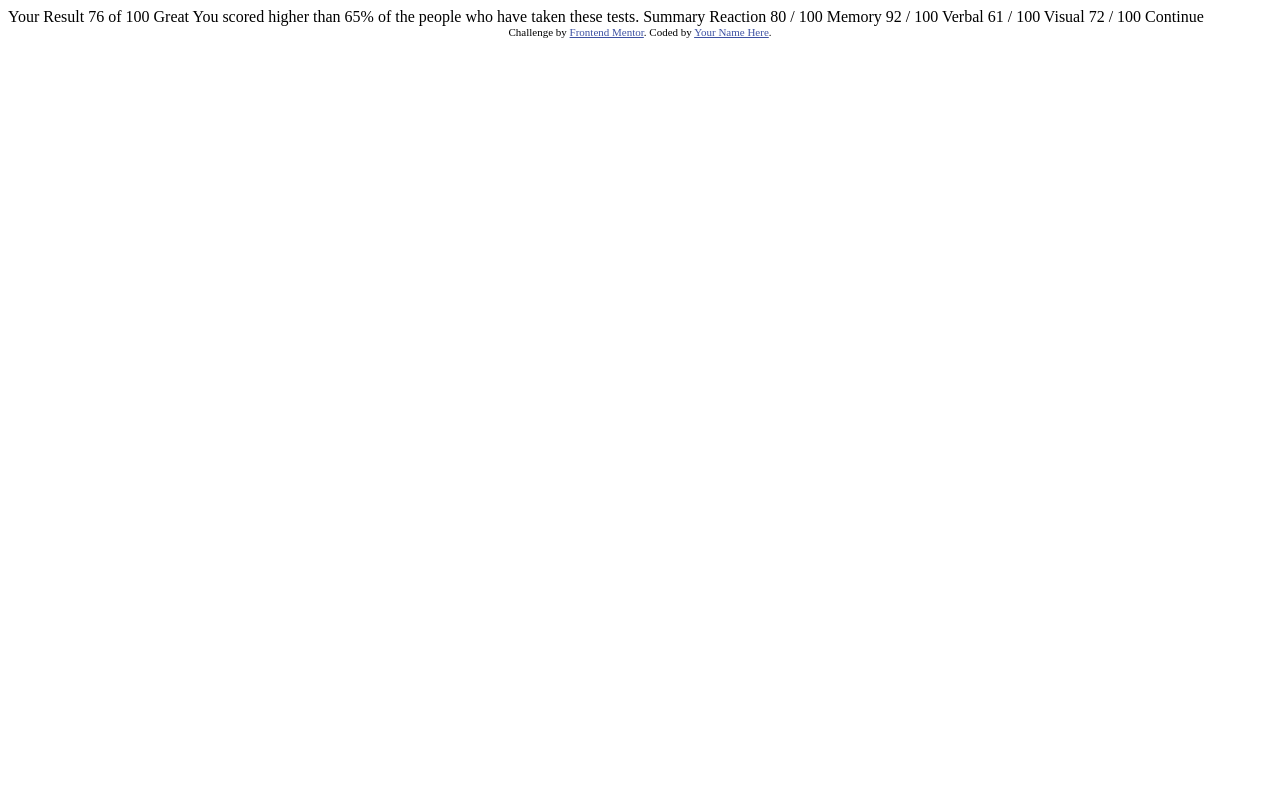
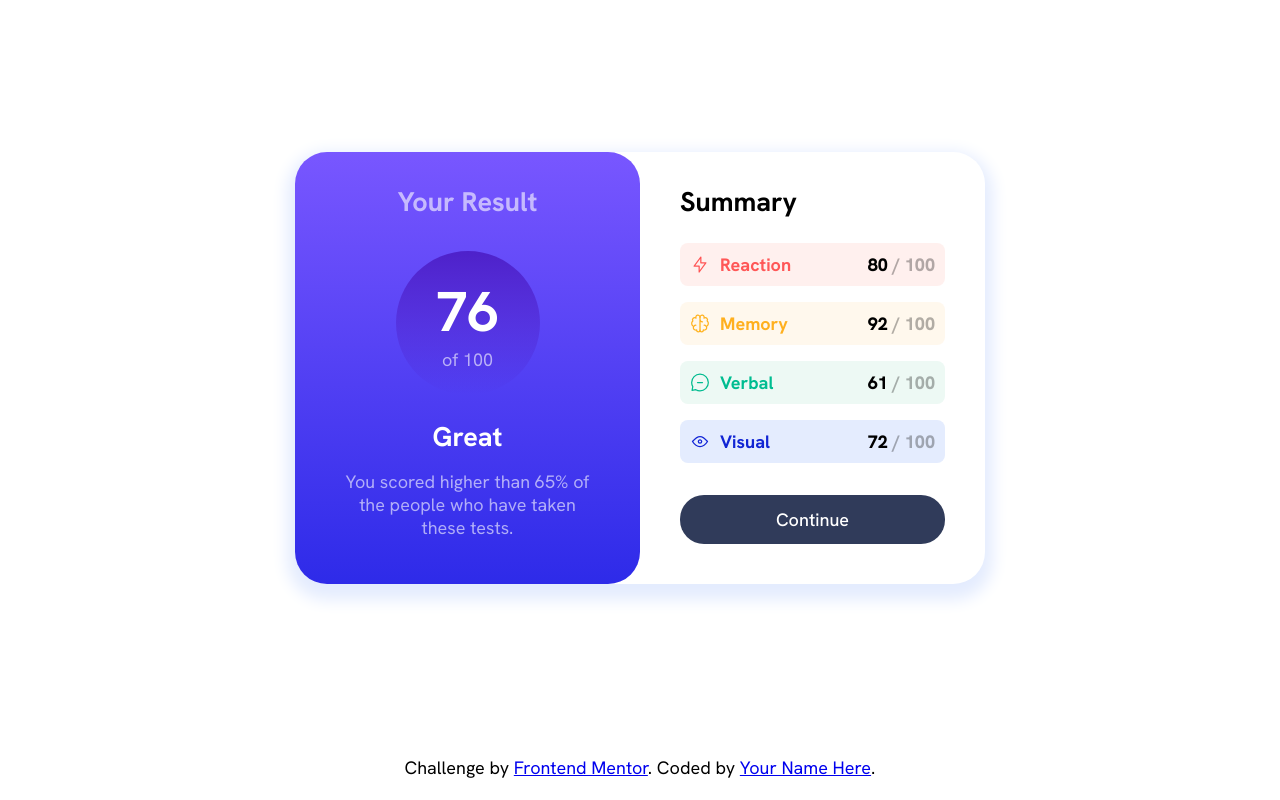
Before and after one commit to MgMyatHtayKhant/results-summary-component, a plain HTML site: page index.html in a window 1280 px wide. Drawn offline with Linux system fonts and the light colour scheme.

Commit message:
Finished

```diff
--- a/index.html
+++ b/index.html
@@ -1,47 +1,53 @@
 <!DOCTYPE html>
 <html lang="en">
-<head>
-  <meta charset="UTF-8">
-  <meta name="viewport" content="width=device-width, initial-scale=1.0"> <!-- displays site properly based on user's device -->
+  <head>
+    <meta charset="UTF-8" />
 
-  <link rel="icon" type="image/png" sizes="32x32" href="./assets/images/favicon-32x32.png">
+    <!-- displays site properly based on user's device -->
+    <meta name="viewport" content="width=device-width, initial-scale=1.0" />
 
-  <title>Frontend Mentor | Results summary component</title>
+    <!-- Favicon -->
+    <link
+      rel="icon"
+      type="image/png"
+      sizes="32x32"
+      href="./assets/images/favicon-32x32.png"
+    />
 
-  <!-- Feel free to remove these styles or customise in your own stylesheet 👍 -->
-  <style>
-    .attribution { font-size: 11px; text-align: center; }
-    .attribution a { color: hsl(228, 45%, 44%); }
-  </style>
-</head>
-<body>
+    <title>Frontend Mentor | Results summary component</title>
 
-  Your Result
-  76
-  of 100
+    <!-- Style -->
+    <link rel="stylesheet" href="style.css" />
 
-  Great
-  You scored higher than 65% of the people who have taken these tests.
-
-  Summary
-
-  Reaction
-  80 / 100
-
-  Memory
-  92 / 100
-
-  Verbal
-  61 / 100
-
-  Visual
-  72 / 100
-
-  Continue
-
-  <div class="attribution">
-    Challenge by <a href="https://www.frontendmentor.io?ref=challenge" target="_blank">Frontend Mentor</a>.
-    Coded by <a href="#">Your Name Here</a>.
-  </div>
-</body>
+    <!-- JS -->
+    <script src="script.js" defer></script>
+  </head>
+  <body>
+    <main>
+      <div class="container">
+        <section class="result">
+          <h1>Your Result</h1>
+          <div class="circle">
+            <span class="result-number"> 76 </span>
+            <span class="result-total">of 100</span>
+          </div>
+          <h2 class="grade">Great</h2>
+          <p class="description">
+            You scored higher than 65% of the people who have taken these tests.
+          </p>
+        </section>
+        <section class="summary">
+          <h1>Summary</h1>
+          <ul class="data-container"></ul>
+          <button class="btn">Continue</button>
+        </section>
+      </div>
+    </main>
+    <footer class="attribution">
+      Challenge by
+      <a href="https://www.frontendmentor.io?ref=challenge" target="_blank"
+        >Frontend Mentor</a
+      >. Coded by <a href="#">Your Name Here</a>.
+    </footer>
+  </body>
 </html>
--- /dev/null
+++ b/script.js
@@ -0,0 +1,22 @@
+
+async function getData() {
+    const response = await fetch("data.json");
+    const data = await response.json();
+
+    const list = document.querySelector(".data-container");
+
+    const items = data.reduce((prev, cur) =>
+    (prev + `
+        <li class="item ${cur.category.toLowerCase()}">
+            <img class="icon" src=${cur.icon} alt="">
+            <span class="category">${cur.category}</span>
+            <div class="score">
+            ${cur.score} <span class="score-total">/ 100</span>
+            </div>
+        </li>`
+    ), "");
+
+    list.innerHTML = items;
+}
+
+getData();
--- /dev/null
+++ b/style.css
@@ -0,0 +1,252 @@
+:root {
+  /* Primary */
+  --LIGHT-RED: hsl(0, 100%, 67%);
+  --ORANGEY-YELLOW: hsl(39, 100%, 56%);
+  --GREEN-TEAL: hsl(166, 100%, 37%);
+  --COBALT-BLUE: hsl(234, 85%, 45%);
+
+  /* Gradients */
+  --LIGHT-SLATE-BLUE: hsl(252, 100%, 67%);
+  --LIGHT-ROYAL-BLUE: hsl(241, 81%, 54%);
+
+  --VIOLET-BLUE: hsla(256, 72%, 46%, 1);
+  --PERSIAN-BLUE: hsla(241, 72%, 46%, 0);
+
+  /* Neutral */
+  --WHITE: hsl(0, 0%, 100%);
+  --PALE-BLUE: hsl(221, 100%, 96%);
+  --LIGHT-LAVENDER: hsl(241, 100%, 89%);
+  --DARK-GRAY-BLUE: hsl(224, 30%, 27%);
+
+  /* Background Color */
+  --BG-REACTION: color-mix(in oklab, var(--LIGHT-RED) 10%, var(--WHITE) 90%);
+  --BG-MEMORY: color-mix(in oklab, var(--ORANGEY-YELLOW) 10%, var(--WHITE) 90%);
+  --BG-VERBAL: color-mix(in oklab, var(--GREEN-TEAL) 10%, var(--WHITE) 90%);
+  --BG-VISUAL: color-mix(in oklab, var(--COBALT-BLUE) 10%, var(--WHITE) 90%);
+
+  /* Background Image */
+  --BG-IMG: linear-gradient(
+    to bottom,
+    var(--LIGHT-SLATE-BLUE),
+    var(--LIGHT-ROYAL-BLUE)
+  );
+}
+
+* {
+  margin: 0;
+  padding: 0;
+  box-sizing: border-box;
+}
+
+@font-face {
+  font-family: "HankenGrotesk";
+  src: url("./assets/fonts/HankenGrotesk-VariableFont_wght.ttf");
+}
+
+body {
+  font-family: "HankenGrotesk", sans-serif;
+  font-size: 18px;
+  min-height: 100vh;
+  display: flex;
+  flex-direction: column;
+  align-items: center;
+  justify-content: center;
+}
+
+button {
+  font: inherit;
+}
+
+ul {
+  list-style: none;
+}
+
+/* main container */
+main {
+  flex-grow: 1;
+  display: flex;
+  align-items: center;
+}
+
+.container {
+  box-shadow: 0 0.5rem 1rem 0.5rem var(--BG-VISUAL);
+  border-radius: 2rem;
+  display: grid;
+  grid-template-columns: repeat(2, minmax(100px, 345px));
+}
+
+/* Result Section */
+
+.container .result {
+  border-radius: 2rem;
+  color: var(--WHITE);
+  text-align: center;
+  padding: 2rem 2.5rem 2.5rem;
+  background-image: var(--BG-IMG);
+}
+
+.result h1 {
+  margin-bottom: 2rem;
+}
+
+.result .circle {
+  margin-inline: auto;
+  display: flex;
+  flex-direction: column;
+  justify-content: center;
+  width: 9rem;
+  height: 9rem;
+  border-radius: calc(9rem / 2);
+  background-image: linear-gradient(
+    to bottom,
+    var(--VIOLET-BLUE),
+    var(--PERSIAN-BLUE)
+  );
+  margin-bottom: 1.5rem;
+}
+
+.circle .result-number {
+  font-size: 3.5rem;
+  font-weight: 700;
+}
+
+.result .grade {
+  margin-bottom: 1rem;
+}
+
+.result h1,
+.result .circle .result-total,
+.result .description {
+  opacity: 0.6;
+}
+
+/* Summary Section */
+
+.container .summary {
+  padding: 2rem 2.5rem 2.5rem;
+}
+
+.summary h1 {
+  margin-bottom: 1.5rem;
+}
+
+.summary .btn {
+  display: block;
+  color: var(--WHITE);
+  font-weight: 500;
+  background-color: var(--DARK-GRAY-BLUE);
+  cursor: pointer;
+  width: 100%;
+  padding-block: 13px;
+  border: none;
+  border-radius: 1.5rem;
+}
+
+.summary .btn:hover {
+  background-image: var(--BG-IMG);
+}
+
+.summary .data-container {
+  margin-bottom: 2rem;
+}
+
+.summary .data-container .item {
+  display: flex;
+  padding: 10px;
+  border-radius: 0.5rem;
+}
+
+.item .icon {
+  margin-right: 10px;
+}
+
+.item .category {
+  flex: 1;
+  font-weight: 700;
+}
+
+.item .score {
+  font-weight: 800;
+}
+
+.item .score-total {
+  opacity: 0.3;
+}
+
+.data-container li:nth-child(-n + 3) {
+  margin-bottom: 1rem;
+}
+
+/* Color Reaction */
+.data-container li.reaction {
+  background-color: var(--BG-REACTION);
+}
+
+.data-container li.reaction .category {
+  color: var(--LIGHT-RED);
+}
+
+/* Color Memory */
+.data-container li.memory {
+  background-color: var(--BG-MEMORY);
+}
+
+.data-container li.memory .category {
+  color: var(--ORANGEY-YELLOW);
+}
+
+/* Color Verbal */
+.data-container li.verbal {
+  background-color: var(--BG-VERBAL);
+}
+
+.data-container li.verbal .category {
+  color: var(--GREEN-TEAL);
+}
+
+/* Color Visual */
+.data-container li.visual {
+  background-color: var(--BG-VISUAL);
+}
+
+.data-container li.visual .category {
+  color: var(--COBALT-BLUE);
+}
+
+/* Footer */
+.attribution {
+  padding: 1rem;
+  line-height: 2rem;
+  text-align: center;
+}
+
+@media (max-width: 767px) {
+  .container {
+    grid-template-columns: minmax(100px, 345px);
+    box-shadow: 0 0 1rem 0.5rem var(--BG-VISUAL);
+    border-top-left-radius: 0;
+    border-top-right-radius: 0;
+  }
+
+  .container .result {
+    border-top-left-radius: 0;
+    border-top-right-radius: 0;
+    padding: 1rem 1.5rem 2rem;
+  }
+
+  .result h1 {
+    margin-bottom: 1.5rem;
+  }
+
+  .result .grade {
+    margin-bottom: 0.5rem;
+  }
+
+  .container .summary {
+    padding: 1.5rem;
+  }
+
+  .summary h1 {
+    text-align: center;
+  }
+}
```
